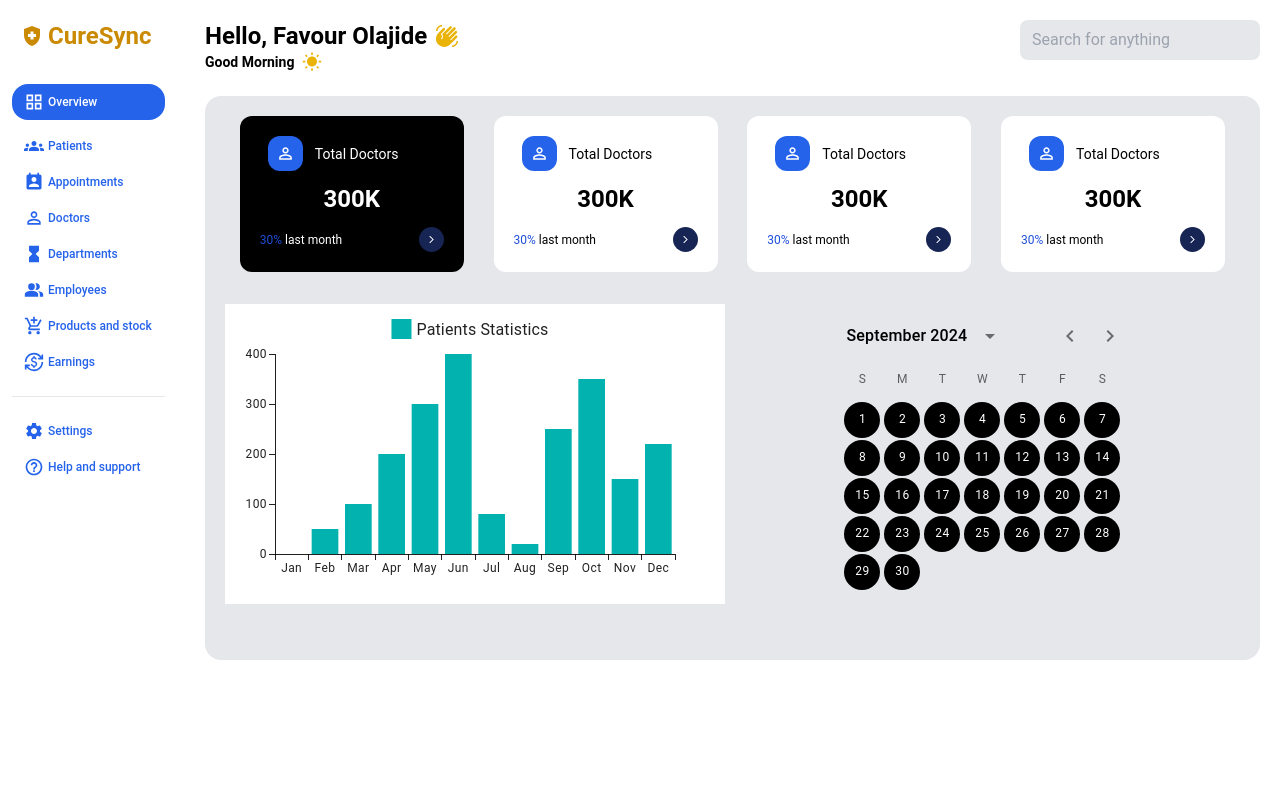
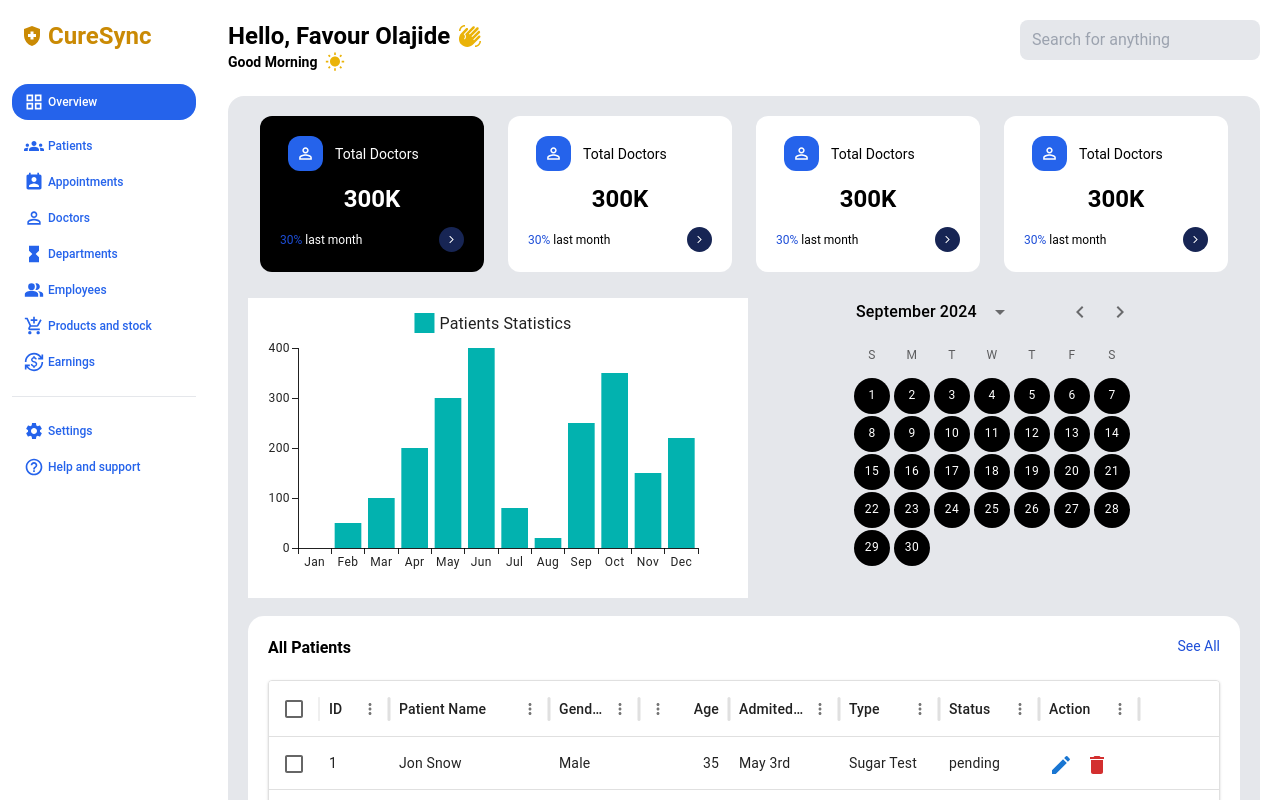
Before and after one commit to FavourtheDeveloper/CureSync, a React (Vite) app in the folder CureSync/: page / in a window 1280 px wide. Shown: the top 800 px of the page. Built offline with nearby package versions, Linux system fonts and the light colour scheme.

Commit message:
Completed Home Page

```diff
--- a/CureSync/package.json
+++ b/CureSync/package.json
@@ -15,6 +15,7 @@
     "@mui/icons-material": "^6.1.0",
     "@mui/material": "^6.1.0",
     "@mui/x-charts": "^7.17.0",
+    "@mui/x-data-grid": "^7.17.0",
     "@mui/x-date-pickers": "^7.17.0",
     "dayjs": "^1.11.13",
     "react": "^18.3.1",
--- /dev/null
+++ b/CureSync/src/components/Footer.tsx
@@ -0,0 +1,11 @@
+
+
+const Footer = () => {
+  return (
+    <div className="w-full">
+        <h1 className="text-center font-bold tracking-wider">&copy; FavourtheDev</h1>
+    </div>
+  )
+}
+
+export default Footer
--- a/CureSync/src/components/Sidebar.tsx
+++ b/CureSync/src/components/Sidebar.tsx
@@ -12,7 +12,7 @@ import HelpOutlineIcon from '@mui/icons-material/HelpOutline';
 
 const Sidebar = () => {
   return (
-    <div className="w-52 mr-2 h-screen">
+    <div className="w-52 mr-2 h-screen fixed">
       <div className="headtext py-5 flex items-center w-full px-5">
         <h1 className="font-bold flex items-center text-yellow-600 text-2xl">
           <HealthAndSafetyIcon className="mr-1" /> CureSync
--- /dev/null
+++ b/CureSync/src/components/Tableclient.tsx
@@ -0,0 +1,161 @@
+import * as React from "react";
+import { DataGrid, GridColDef } from "@mui/x-data-grid";
+import Paper from "@mui/material/Paper";
+import EditIcon from "@mui/icons-material/Edit";
+import DeleteIcon from "@mui/icons-material/Delete";
+
+const Tableclient = () => {
+  const columns: GridColDef[] = [
+    { field: "id", headerName: "ID", width: 70 },
+    {
+      field: "fullName",
+      headerName: "Patient Name",
+      description: "This column has a value getter and is not sortable.",
+      sortable: false,
+      width: 160,
+      valueGetter: (value, row) =>
+        `${row.firstName || ""} ${row.lastName || ""}`,
+    },
+    // { field: "firstName", headerName: "First name", width: 130 },
+    // { field: "lastName", headerName: "Last name", width: 130 },
+    { field: "gender", headerName: "Gender", width: 90 },
+    {
+      field: "age",
+      headerName: "Age",
+      type: "number",
+      width: 90,
+    },
+    { field: "date", headerName: "Admited Date", width: 110 },
+    { field: "type", headerName: "Type", width: 100 },
+    { field: "status", headerName: "Status", width: 100,
+      renderCell: (params) => (
+        <div>
+         {params.value}
+        </div>
+      ),
+     },
+    {
+      field: "action",
+      headerName: "Action",
+      description: "Edit or delete a row",
+      sortable: false,
+      width: 100,
+      renderCell: () => (
+        <div>
+          <EditIcon color="primary" className="mr-3" />
+          <DeleteIcon color="error" />
+        </div>
+      ),
+    },
+  ];
+
+  const rows = [
+    {
+      id: 1,
+      lastName: "Snow",
+      firstName: "Jon",
+      age: 35,
+      gender: "Male",
+      date: "May 3rd",
+      type: "Sugar Test",
+      status: "pending",
+    },
+    {
+      id: 2,
+      lastName: "Lannister",
+      firstName: "Cersei",
+      age: 42,
+      gender: "Male",
+      date: "May 3rd",
+      type: "ECG",
+      status: "pending",
+    },
+    {
+      id: 3,
+      lastName: "Lannister",
+      firstName: "Jaime",
+      age: 45,
+      gender: "Female",
+      date: "May 3rd",
+      type: "Checkup",
+      status: "pending",
+    },
+    {
+      id: 4,
+      lastName: "Stark",
+      firstName: "Arya",
+      age: 16,
+      gender: "Female",
+      date: "May 3rd",
+      type: "Malaria",
+      status: "pending",
+    },
+    {
+      id: 5,
+      lastName: "Targaryen",
+      firstName: "Daenerys",
+      age: 22,
+      gender: "Male",
+      date: "May 3rd",
+      type: "Typhoid",
+      status: "pending",
+    },
+    {
+      id: 6,
+      lastName: "Melisandre",
+      firstName: null,
+      age: 15,
+      gender: "Female",
+      date: "May 3rd",
+      type: "Sugar Test",
+      status: "pending",
+    },
+    {
+      id: 7,
+      lastName: "Clifford",
+      firstName: "Ferrara",
+      age: 44,
+      gender: "Male",
+      date: "May 3rd",
+      type: "ECG",
+      status: "pending",
+    },
+    {
+      id: 8,
+      lastName: "Frances",
+      firstName: "Rossini",
+      age: 36,
+      gender: "Male",
+      date: "May 3rd",
+      type: "Sugar Test",
+      status: "pending",
+    },
+    {
+      id: 9,
+      lastName: "Roxie",
+      firstName: "Harvey",
+      age: 65,
+      gender: "Male",
+      date: "May 3rd",
+      type: "Checkup",
+      status: "pending",
+    },
+  ];
+
+  const paginationModel = { page: 0, pageSize: 5 };
+
+  return (
+    <Paper sx={{ height: 400, width: "100%" }}>
+      <DataGrid
+        rows={rows}
+        columns={columns}
+        initialState={{ pagination: { paginationModel } }}
+        pageSizeOptions={[5, 10]}
+        checkboxSelection
+
+      />
+    </Paper>
+  );
+};
+
+export default Tableclient;
--- a/CureSync/src/output.css
+++ b/CureSync/src/output.css
@@ -554,6 +554,10 @@ video {
   --tw-contain-style:  ;
 }
 
+.fixed {
+  position: fixed;
+}
+
 .mx-1 {
   margin-left: 0.25rem;
   margin-right: 0.25rem;
@@ -568,6 +572,10 @@ video {
   margin-bottom: 0.5rem;
 }
 
+.mb-5 {
+  margin-bottom: 1.25rem;
+}
+
 .mb-6 {
   margin-bottom: 1.5rem;
 }
@@ -576,8 +584,8 @@ video {
   margin-left: 0.5rem;
 }
 
-.ml-3 {
-  margin-left: 0.75rem;
+.ml-52 {
+  margin-left: 13rem;
 }
 
 .mr-1 {
@@ -588,28 +596,16 @@ video {
   margin-right: 0.5rem;
 }
 
-.mr-4 {
-  margin-right: 1rem;
-}
-
 .mr-3 {
   margin-right: 0.75rem;
 }
 
-.mt-10 {
-  margin-top: 2.5rem;
+.mt-3 {
+  margin-top: 0.75rem;
 }
 
-.mt-8 {
-  margin-top: 2rem;
-}
-
-.mt-6 {
-  margin-top: 1.5rem;
-}
-
-.ml-4 {
-  margin-left: 1rem;
+.mt-2 {
+  margin-top: 0.5rem;
 }
 
 .flex {
@@ -620,36 +616,20 @@ video {
   height: 100vh;
 }
 
+.w-1\/2 {
+  width: 50%;
+}
+
 .w-52 {
   width: 13rem;
-}
-
-.w-full {
-  width: 100%;
 }
 
 .w-56 {
   width: 14rem;
 }
 
-.w-3\/4 {
-  width: 75%;
-}
-
-.w-2\/3 {
-  width: 66.666667%;
-}
-
-.w-1\/3 {
-  width: 33.333333%;
-}
-
-.w-1\/2 {
-  width: 50%;
-}
-
-.transform {
-  transform: translate(var(--tw-translate-x), var(--tw-translate-y)) rotate(var(--tw-rotate)) skewX(var(--tw-skew-x)) skewY(var(--tw-skew-y)) scaleX(var(--tw-scale-x)) scaleY(var(--tw-scale-y));
+.w-full {
+  width: 100%;
 }
 
 .flex-wrap {
@@ -666,10 +646,6 @@ video {
 
 .justify-around {
   justify-content: space-around;
-}
-
-.gap-2 {
-  gap: 0.5rem;
 }
 
 .rounded-2xl {
@@ -706,11 +682,6 @@ video {
 .bg-gray-200 {
   --tw-bg-opacity: 1;
   background-color: rgb(229 231 235 / var(--tw-bg-opacity));
-}
-
-.bg-red-500 {
-  --tw-bg-opacity: 1;
-  background-color: rgb(239 68 68 / var(--tw-bg-opacity));
 }
 
 .bg-white {
@@ -771,6 +742,18 @@ video {
   font-weight: 500;
 }
 
+.tracking-widest {
+  letter-spacing: 0.1em;
+}
+
+.tracking-wide {
+  letter-spacing: 0.025em;
+}
+
+.tracking-wider {
+  letter-spacing: 0.05em;
+}
+
 .text-black {
   --tw-text-opacity: 1;
   color: rgb(0 0 0 / var(--tw-text-opacity));
@@ -779,6 +762,11 @@ video {
 .text-blue-600 {
   --tw-text-opacity: 1;
   color: rgb(37 99 235 / var(--tw-text-opacity));
+}
+
+.text-blue-700 {
+  --tw-text-opacity: 1;
+  color: rgb(29 78 216 / var(--tw-text-opacity));
 }
 
 .text-white {
@@ -796,16 +784,6 @@ video {
   color: rgb(202 138 4 / var(--tw-text-opacity));
 }
 
-.text-red-700 {
-  --tw-text-opacity: 1;
-  color: rgb(185 28 28 / var(--tw-text-opacity));
-}
-
-.text-blue-700 {
-  --tw-text-opacity: 1;
-  color: rgb(29 78 216 / var(--tw-text-opacity));
-}
-
 .focus\:border-blue-900:focus {
   --tw-border-opacity: 1;
   border-color: rgb(30 58 138 / var(--tw-border-opacity));
--- a/CureSync/src/pages/Home.tsx
+++ b/CureSync/src/pages/Home.tsx
@@ -5,13 +5,15 @@ import WbSunnyIcon from "@mui/icons-material/WbSunny";
 import Dashcard from "../components/Dashcard";
 import Barchart from "../charts/Barchart";
 import Datechart from "../charts/Datechart";
+import Table from "../components/Tableclient";
+import Footer from "../components/Footer";
 
 const Home = () => {
   return (
     <div className="flex">
       <Sidebar />
 
-      <div className="w-full p-5">
+      <div className="w-full ml-52 p-5">
         <div className="flex justify-between mb-6">
           <div>
             <h1 className="font-bold flex items-center text-2xl">
@@ -35,24 +37,36 @@ const Home = () => {
             />
           </div>
         </div>
-
-        <div className="dashboard flex justify-around flex-wrap flex-basis-4 bg-gray-200 rounded-2xl p-5">
+        <div className="bg-gray-200 rounded-2xl p-5">
+          <div className="dashboard flex justify-around flex-wrap flex-basis-4   ">
             <Dashcard backg={true} />
             <Dashcard backg={false} />
             <Dashcard backg={false} />
-         <Dashcard backg={false}/>
+            <Dashcard backg={false} />
 
-
-        <div className="flex justify-between w-full mt-8">
+            <div className="flex justify-between items-center w-full mt-2">
               <div className="w-1/2">
                 <Barchart />
               </div>
-          <div className="w-full">
+              <div className="w-1/2">
                 <Datechart />
               </div>
+            </div>
+          </div>
 
+          <div className="patients bg-white p-5 rounded-2xl">
+            <div className="flex justify-between  mb-5   w-full">
+              <h1 className="font-bold">All Patients</h1>
+              <p className="text-blue-700 text-sm">See All</p>
+            </div>
+            <div>
+              <Table />
+            </div>
+          </div>
+        </div>
 
-          </div>
+        <div className="footer w-full mt-3">
+          <Footer />
         </div>
       </div>
     </div>
```
Also changed, not shown: 1 other file (tests, documents, lock files or other folders). Lines whose indentation alone changed are shown as unchanged.
